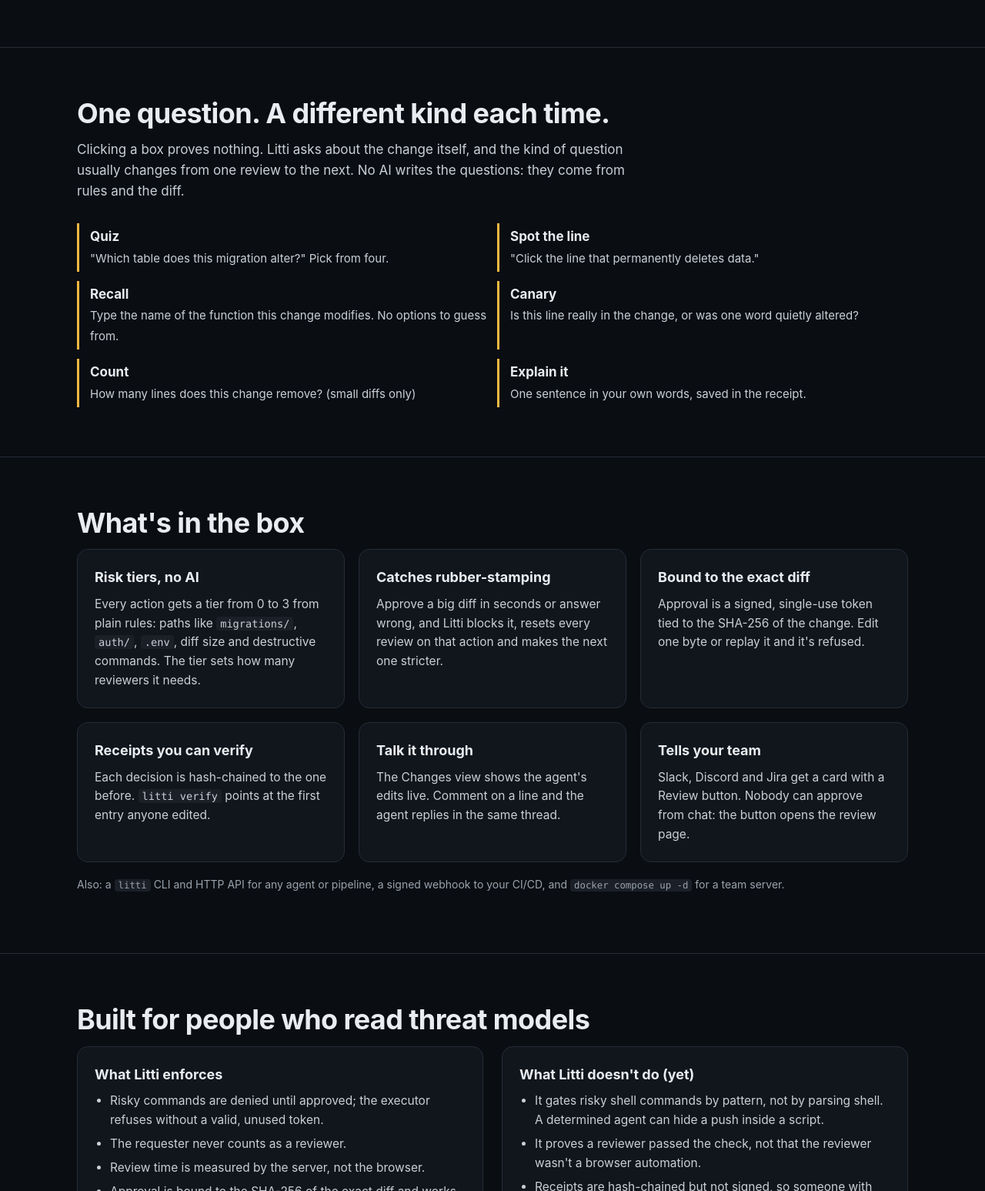
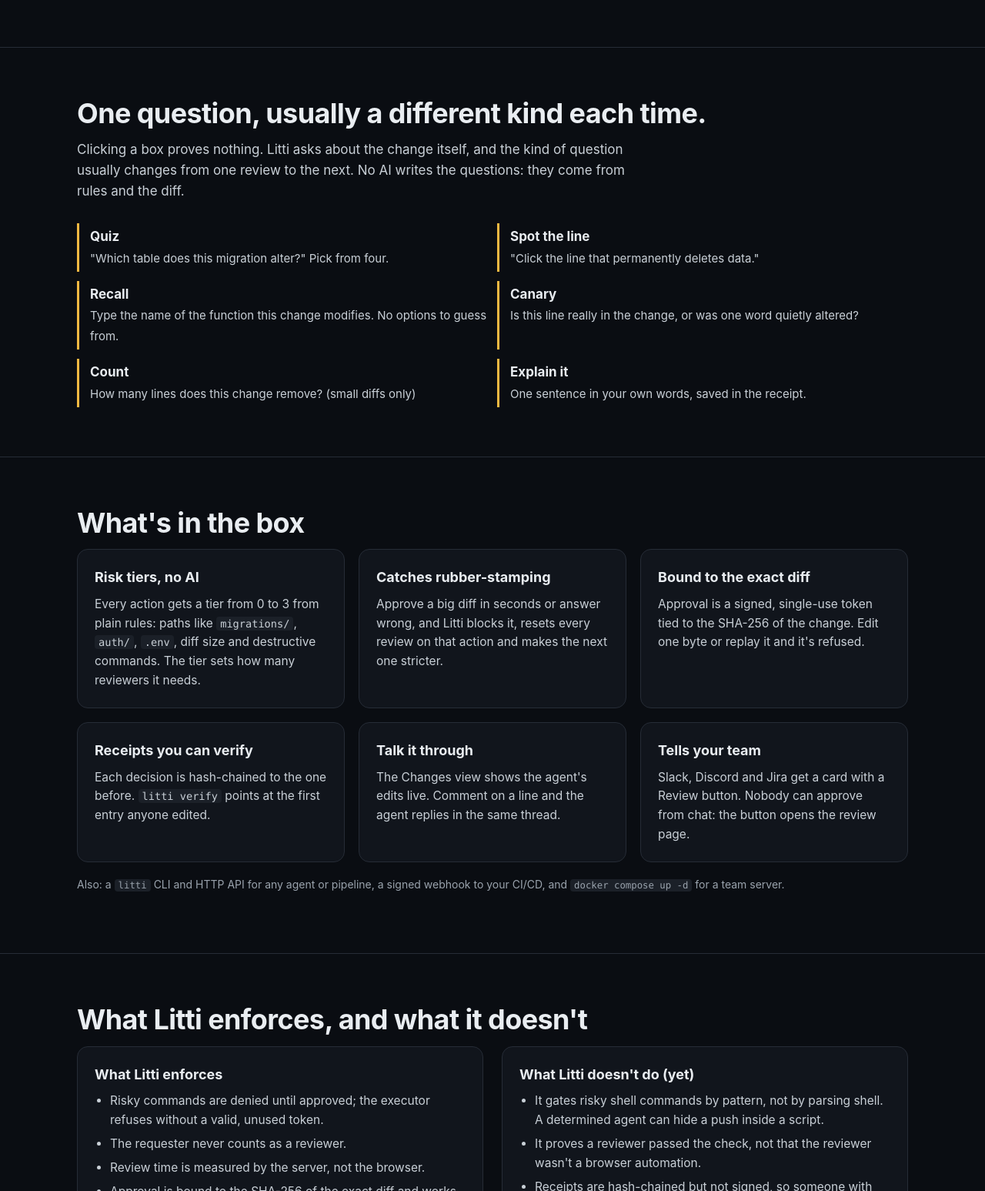
Before and after one commit to Abhishek764/litti, a website: page site/index.html in a window 1280 px wide. Shown: the part 1582-3129 px from the top of the page at 77% size. Drawn offline with Linux system fonts and the light colour scheme; files whose address does not match are found by name.

Commit message:
litti: landing page headings say what the sections contain

```diff
--- a/site/index.html
+++ b/site/index.html
@@ -102,7 +102,7 @@ footer .wrap{display:flex;flex-wrap:wrap;gap:18px;justify-content:space-between}
 </div></section>
 
 <section><div class="wrap">
-  <h2>One question. A different kind each time.</h2>
+  <h2>One question, usually a different kind each time.</h2>
   <p class="lead">Clicking a box proves nothing. Litti asks about the change itself, and the kind of question usually changes from one review to the next. No AI writes the questions: they come from rules and the diff.</p>
   <div class="checks">
     <div><b>Quiz</b><span>"Which table does this migration alter?" Pick from four.</span></div>
@@ -128,7 +128,7 @@ footer .wrap{display:flex;flex-wrap:wrap;gap:18px;justify-content:space-between}
 </div></section>
 
 <section><div class="wrap">
-  <h2>Built for people who read threat models</h2>
+  <h2>What Litti enforces, and what it doesn't</h2>
   <div class="two">
     <div class="card"><h3>What Litti enforces</h3><ul>
       <li>Risky commands are denied until approved; the executor refuses without a valid, unused token.</li>
```
